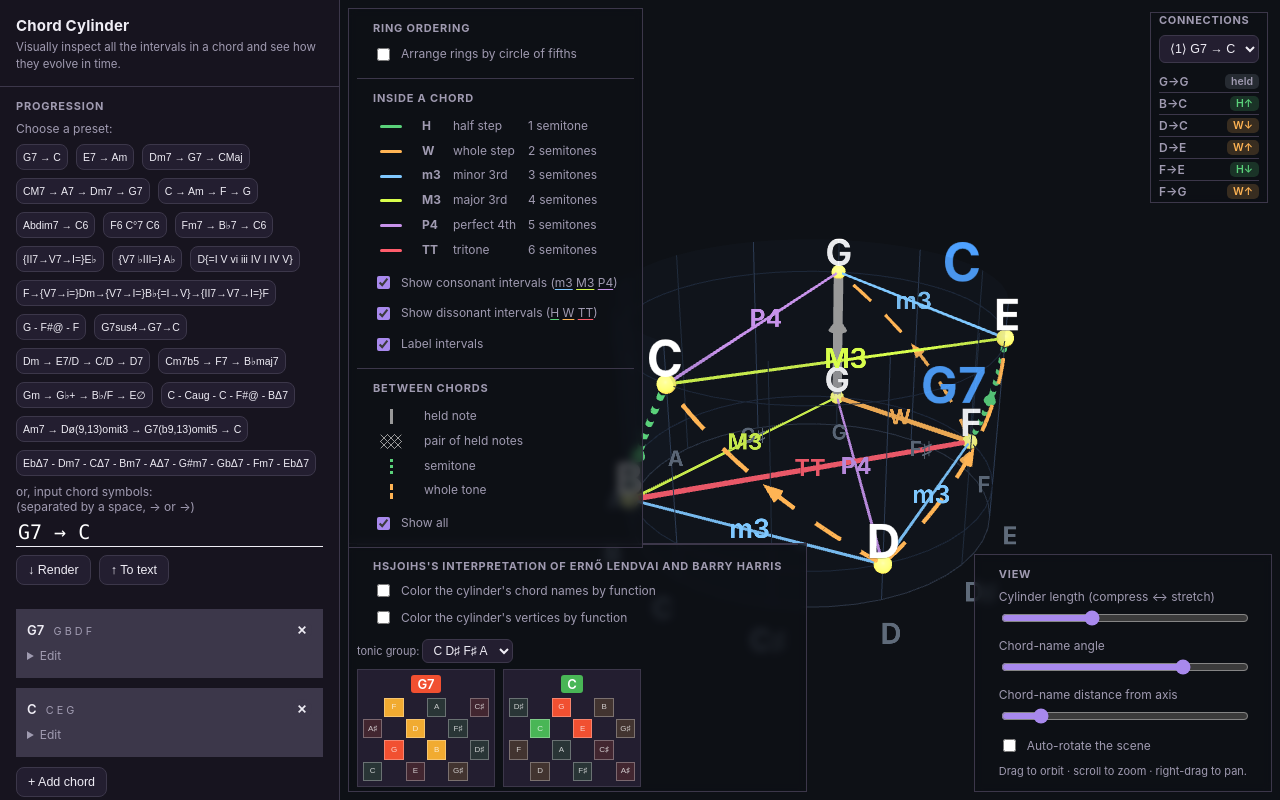
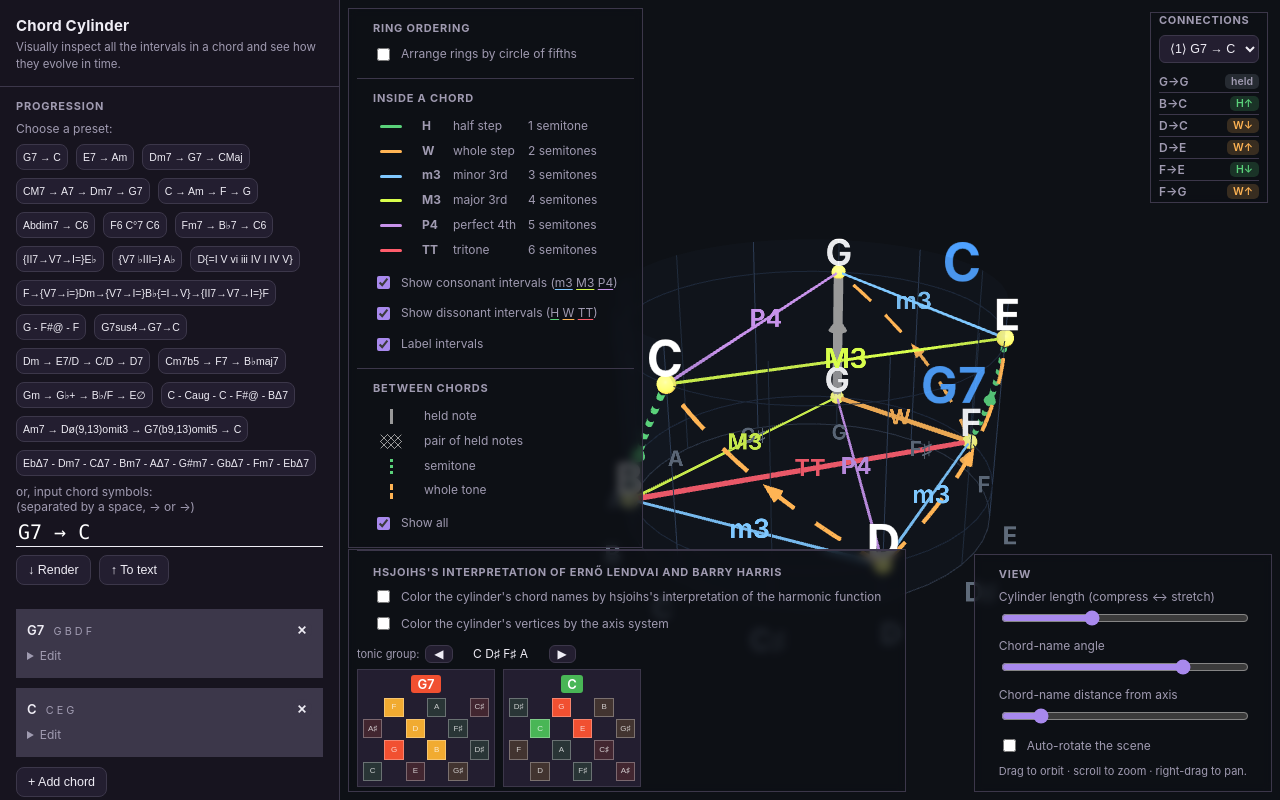
Before and after one commit to hsjoihs/vs-chords, a website with bundled scripts: page index.html in a window 1280 px wide. Built offline with nearby package versions, Linux system fonts and the light colour scheme; animation ran at ten frames a second.

Commit message:
Add the button to change which axis to treat as tonic

```diff
--- a/index.html
+++ b/index.html
@@ -52,8 +52,8 @@
     <div id="axis-system-box" class="overlay-box">
       <div class="block">
         <h3>hsjoihs's interpretation of Ernő Lendvai and Barry Harris</h3>
-        <div class="toggle"><input type="checkbox" id="tColorNames"><label for="tColorNames">Color the cylinder's chord names by function</label></div>
-        <div class="toggle"><input type="checkbox" id="tColorVertices"><label for="tColorVertices">Color the cylinder's vertices by function</label></div>
+        <div class="toggle"><input type="checkbox" id="tColorNames"><label for="tColorNames">Color the cylinder's chord names by hsjoihs's interpretation of the harmonic function</label></div>
+        <div class="toggle"><input type="checkbox" id="tColorVertices"><label for="tColorVertices">Color the cylinder's vertices by the axis system</label></div>
       </div>
       <div id="axis-system"></div>
     </div>
--- a/main.js
+++ b/main.js
@@ -474,14 +474,14 @@ function refreshAxisSystem() {
         el.innerHTML = "";
         return;
     }
-    // selector: which pc % 3 group is the tonic (rotates every colour & label)
-    let opts = "";
-    for (let r = 0; r < 3; r++) {
-        const notes = [0, 1, 2, 3, 4, 5, 6, 7, 8, 9, 10, 11].filter((p) => p % 3 === r).map((p) => NOTE_NAMES[p]).join(" ");
-        opts += `<option value="${r}"${r === tonicResidue ? " selected" : ""}>${notes}</option>`;
-    }
+    // shifter: which pc % 3 group is the tonic (rotates every colour & label)
+    const tonicNotes = [0, 1, 2, 3, 4, 5, 6, 7, 8, 9, 10, 11].filter((p) => p % 3 === tonicResidue).map((p) => NOTE_NAMES[p]).join(" ");
     let html = "";
-    html += `<div class="axis-controls">tonic group: <select id="tonicSel">${opts}</select></div>`;
+    html +=
+        `<div class="axis-controls">tonic group: ` +
+        `<button class="tonic-shift" id="tonicPrev" title="shift tonic group">◀</button>` +
+        `<span class="tonic-group">${tonicNotes}</span>` +
+        `<button class="tonic-shift" id="tonicNext" title="shift tonic group">▶</button></div>`;
     html += '<div class="axis-row">';
     for (const ch of chords) {
         const funcs = approximateChordFunction(pcFunctionCounts(ch.pcs, tonicResidue));
@@ -496,11 +496,12 @@ function refreshAxisSystem() {
     }
     html += "</div>";
     el.innerHTML = html;
-    document.getElementById("tonicSel").onchange = (e) => {
-        tonicResidue = Number(e.target.value);
-        refreshAxisSystem();
-        scheduleUrlUpdate();
+    const shiftTonic = (delta) => {
+        tonicResidue = (tonicResidue + delta + 3) % 3;
+        build(); // re-render the cylinder too (vertex / name colours follow the tonic group)
     };
+    document.getElementById("tonicPrev").onclick = () => shiftTonic(-1);
+    document.getElementById("tonicNext").onclick = () => shiftTonic(1);
 }
 
 function build() {
--- a/style.css
+++ b/style.css
@@ -426,19 +426,34 @@ button.primary:hover {
 }
 
 #axis-system .axis-controls {
+    display: flex;
+    align-items: center;
+    gap: 6px;
     font-size: 11px;
     color: var(--muted);
     margin-bottom: 6px;
 }
 
-#axis-system .axis-controls select {
+#axis-system .tonic-shift {
     background: var(--panel2);
     color: var(--txt);
     border: 1px solid var(--line);
     border-radius: 6px;
-    padding: 3px 6px;
+    padding: 2px 8px;
     font-size: 12px;
+    line-height: 1;
     cursor: pointer;
+}
+
+#axis-system .tonic-shift:hover {
+    border-color: var(--accent);
+}
+
+#axis-system .tonic-group {
+    color: var(--txt);
+    font-size: 12px;
+    min-width: 84px;
+    text-align: center;
 }
 
 #axis-system .axis-row {
```
